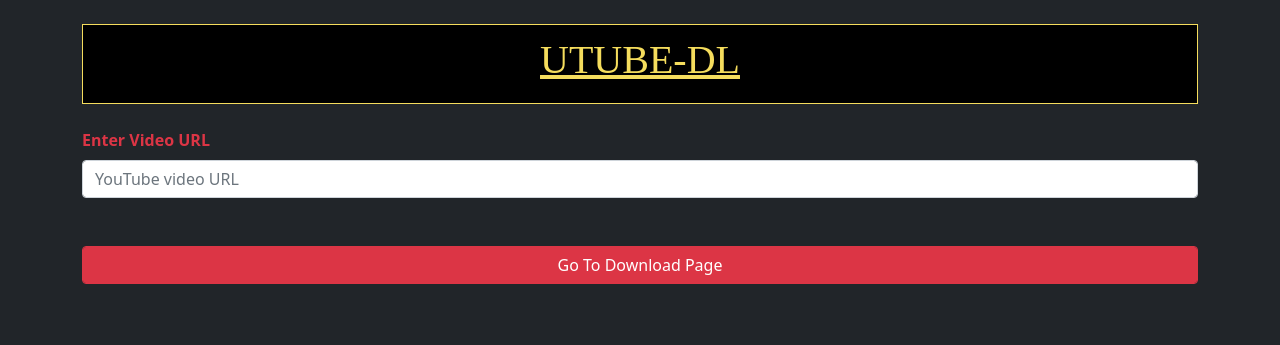
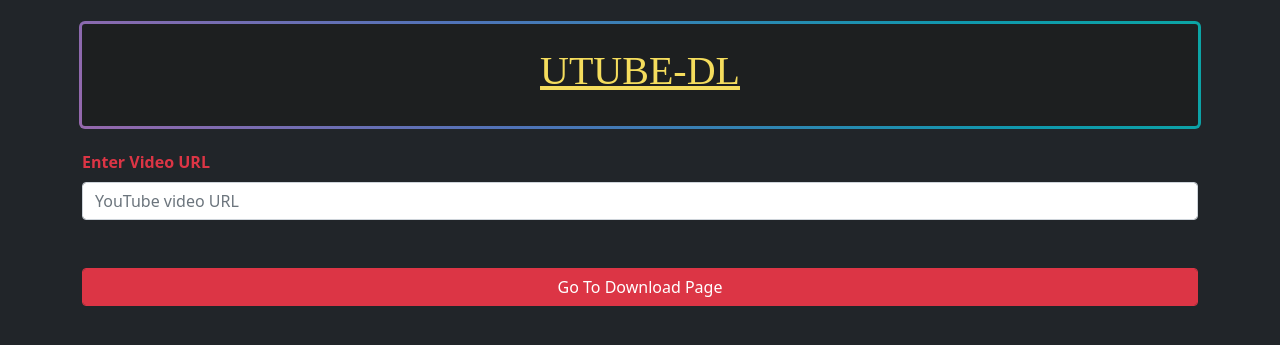
Before and after one commit to awmirs/django-utubedl, a Django app: page / in a window 1280 px wide. Shown: the top 345 px of the page. Run offline with Django 3.2, Linux system fonts and the light colour scheme; some libraries are stand-ins or nearby versions; some web fonts are replaced.

Commit message:
Some styling changes

```diff
--- a/static/download/css/styles.css
+++ b/static/download/css/styles.css
@@ -1,11 +1,59 @@
 @font-face {
-  font-family: "Rampart One";
-  font-style: normal;
-  src: url("../fonts/RampartOne-Regular.ttf")
+    font-family: "Thorn";
+    font-style: normal;
+    src: url("../fonts/THORN.ttf")
 }
 
-.border-custom {
-  border: 2px solid #f5dd5d;
-  border-radius: 10px;
-  padding: 20px;
+.custom-border {
+    border: 2px solid #f5dd5d;
+    border-radius: 10px;
+    padding: 20px;
 }
+
+.custom-border-dashed {
+    border: 2px solid #f5dd5d;
+    border-radius: 10px;
+    padding: 20px;
+}
+
+.custom-label {
+    color: white;
+    border-radius: 5%;
+    padding: 8px;
+}
+
+.gradient-border {
+    --borderWidth: 3px;
+    background: #1D1F20;
+    position: relative;
+    border-radius: var(--borderWidth);
+    padding: 12px;
+    color: white;
+}
+
+.gradient-border:after {
+    content: '';
+    position: absolute;
+    top: calc(-1 * var(--borderWidth));
+    left: calc(-1 * var(--borderWidth));
+    height: calc(100% + var(--borderWidth) * 2);
+    width: calc(100% + var(--borderWidth) * 2);
+    background: linear-gradient(60deg, #f79533, #f37055, #ef4e7b, #a166ab, #5073b8, #1098ad, #07b39b, #6fba82);
+    border-radius: calc(2 * var(--borderWidth));
+    z-index: -1;
+    animation: animatedgradient 3s ease alternate infinite;
+    background-size: 300% 300%;
+}
+
+
+@keyframes animatedgradient {
+    0% {
+        background-position: 0% 50%;
+    }
+    50% {
+        background-position: 100% 50%;
+    }
+    100% {
+        background-position: 0% 50%;
+    }
+}
--- a/templates/base.html
+++ b/templates/base.html
@@ -19,8 +19,8 @@
 
 
 <div class="container">
-    <div class="container my-4" style="border:1px solid #f5dd5d; background: black;">
-        <h1 style="text-align: center; padding: 1%; font-family: 'Rampart One';"><a style="color: #f5dd5d" href="{% url 'home' %}">UTUBE-DL</a></h1>
+    <div class="container my-4 gradient-border"">
+        <h1 style="text-align: center; padding: 1%; font-family: 'Thorn';"><a style="color: #f5dd5d" href="{% url 'home' %}">UTUBE-DL</a></h1>
     </div>
 </div>
 
@@ -28,11 +28,11 @@
 
 {% endblock %}
 
+
 <!-- Option 1: Bootstrap Bundle with Popper -->
 <script src="https://cdn.jsdelivr.net/npm/bootstrap@5.0.0-beta1/dist/js/bootstrap.bundle.min.js"
         integrity="sha384-ygbV9kiqUc6oa4msXn9868pTtWMgiQaeYH7/t7LECLbyPA2x65Kgf80OJFdroafW"
         crossorigin="anonymous"></script>
-
 <script type="text/javascript">
     var btn = document.getElementById('btn');
     var para = document.getElementById('para_alert');
```
Also changed, not shown: templates/information.html (+6 -4 lines), 4 other files.
